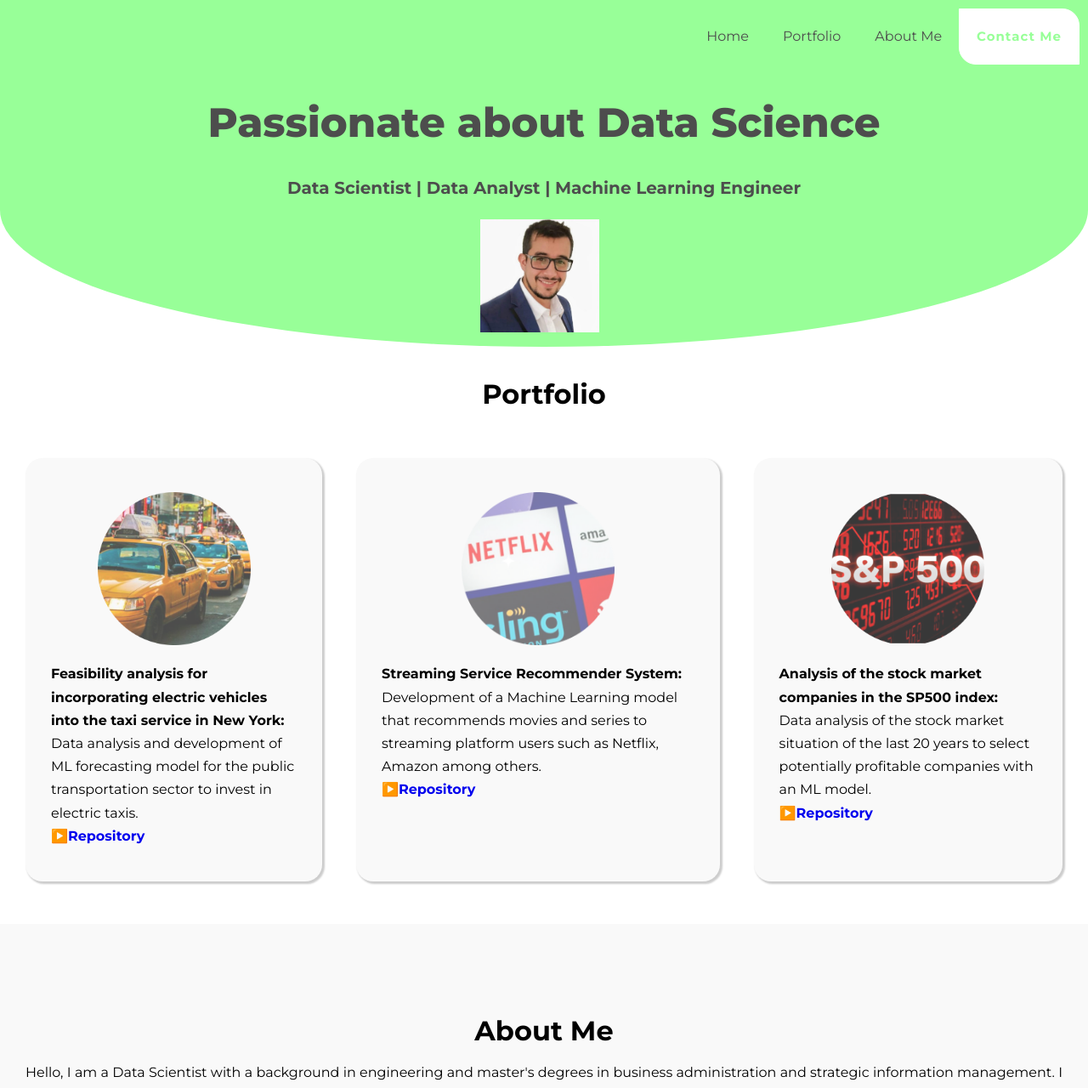
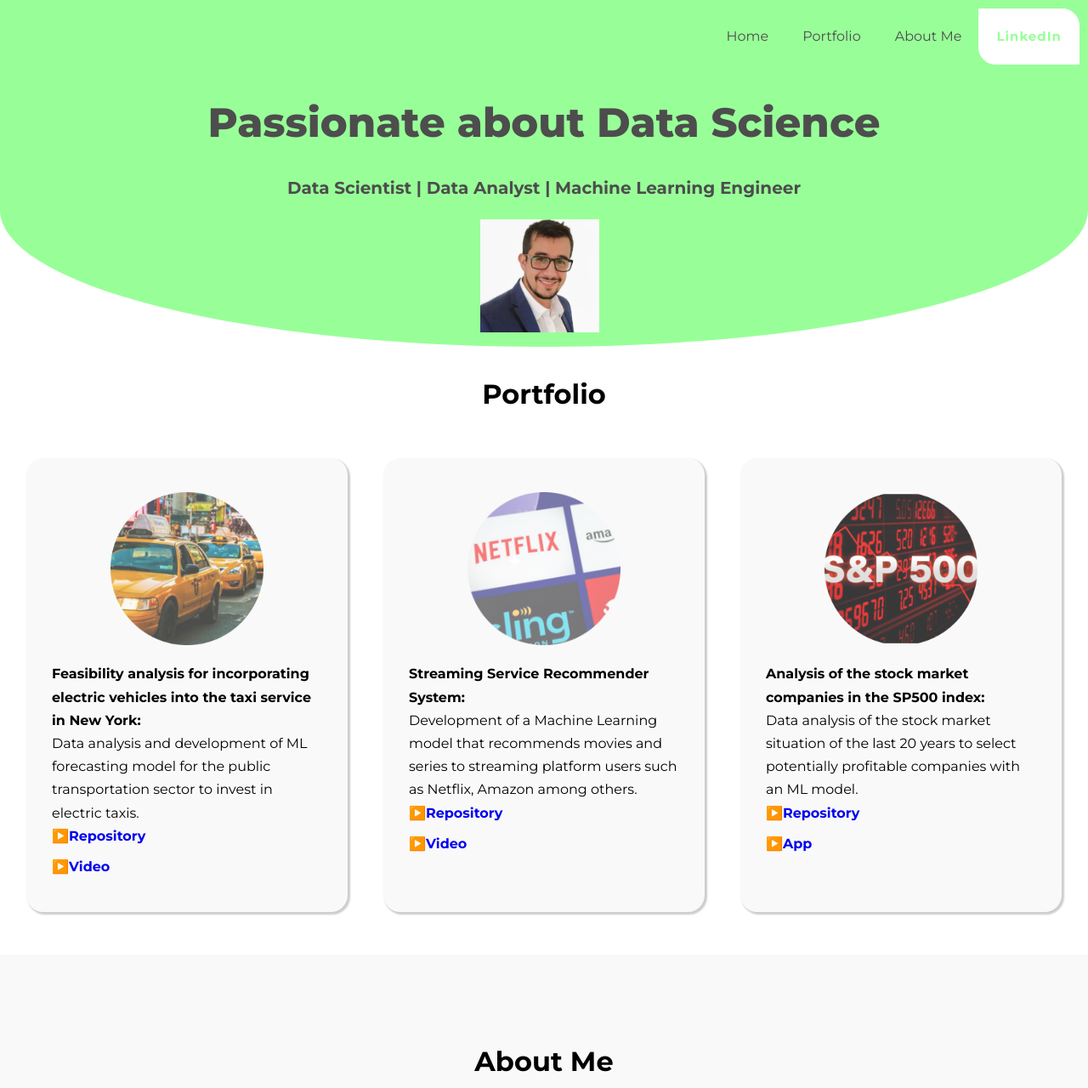
Before and after one commit to LucianoLarrea/portfolio, a plain HTML site: page index.html in a window 1280 px wide. Shown: the top 1280 px of the page at 85% size. Drawn offline with Linux system fonts and the light colour scheme.

Commit message:
HTML update

```diff
--- a/css/style.css
+++ b/css/style.css
@@ -15,7 +15,7 @@ a{text-decoration:none}
 
 /* Utility Classes */
 
-.container{margin:auto;max-width:1300px;overflow:auto;padding:0 10px}
+.container{margin:auto;max-width: 100vw;overflow:auto;padding:0 10px}
 .large{font-size:1.25rem}
 .display-1{font-size:3rem}
 .btn{display:inline-block;font-size:15px;padding:12px 23px;cursor:pointer;font-weight:bold;letter-spacing:1px}
@@ -42,24 +42,24 @@ form .form-control{width:100%;padding:7px 12px;font-size:1rem;line-height:1.5;co
 
 /* Portfolio */
 #Portfolio h2{text-align:center}
-#Portfolio .Portfolio-row{padding-top:30px;display:flex}
-#Portfolio .Portfolio-row-box{padding:30px;margin:20px;background:#F9F9F9;box-shadow:2px 2px 2px 1px rgba(0,0,0,0.2);border-radius:20px}
-#Portfolio .Portfolio-row-box img{height:200px;display:block;margin:0 auto;padding:10px}
+#Portfolio .Portfolio-row{padding-top:30px;display:flex;flex-wrap: wrap;justify-content: space-around}
+#Portfolio .Portfolio-row-box{padding:30px;margin:20px;background:#F9F9F9;box-shadow:2px 2px 2px 1px rgba(0,0,0,0.2);border-radius:20px;width:30%; box-sizing: border-box}
+#Portfolio .Portfolio-row-box img{height:200px;display:block;margin:0 auto;padding:10px;max-width: 100%}
 
 
 #About h2{text-align:center}
 #About p{text-align:justify}
 #About{padding:50px 0;background:#F9F9F9}
 #About .About-row{padding-top:30px;display:flex}
-#About .About-row-box{padding:20px}
+#About .About-row-box{padding:20px; width: auto}
 
 
 #contact{padding:60px 0}
 #contact .contact-box{background:#98FF98;padding:80px;margin:20px;color:#4d4d4d;border-top-right-radius:80px;border-bottom-left-radius:80px}
 #contact .contact-box h6,
 #contact .contact-box h2{color:#4d4d4d;text-align:center}
-#contact .contact-box form{padding-top:50px;width:60%;margin:0 auto}
-#contact .contact-box form button{width:100%;border-radius:20px;text-transform:uppercase}
+#contact .contact-box form{padding-top:50px;width:48%;margin:0 auto}
+#contact .contact-box form button{width:48%;border-radius:20px;text-transform:uppercase}
 
 
 #mainfooter{background:#98FF98;text-align:center;padding:30px}
--- a/index.html
+++ b/index.html
@@ -18,7 +18,7 @@
           <li><a href="#mainheader">Home</a></li>
           <li><a href="#Portfolio">Portfolio</a></li>
           <li><a href="#About">About Me</a></li>
-          <li><a class="contact-square btn btn-light" href="#contact">Contact Me</a></li>
+          <li><a class="contact-square btn btn-light" href="https://www.linkedin.com/in/takticflow/">LinkedIn</a></li>
         </ul>
       </div>
     </nav>
@@ -45,6 +45,7 @@
           <p><b>Feasibility analysis for incorporating electric vehicles into the taxi service in New York:</b>
             <br> Data analysis and development of ML forecasting model for the public transportation sector to invest in electric taxis. <br>
             ▶️<a href="https://github.com/francomyburg/Proyecto_grupal_DS" target="_blank"><b>Repository</b></a></p>
+            ▶️<a href="https://www.youtube.com/watch?v=ewDlLPiMFlo" target="_blank"><b>Video</b></a></p>
         </div>
 
         <!-- PROYECTO 2 -->
@@ -53,6 +54,8 @@
           <img src="img/movie.png"  alt="" /></a>
           <p><b>Streaming Service Recommender System:</b><br> Development of a Machine Learning model that recommends movies and series to streaming platform users such as Netflix, Amazon among others.<br>
           ▶️<a href="https://github.com/LucianoLarrea/PI_ML_OPS" target="_blank"><b>Repository</b></a></p>
+          ▶️<a href="https://youtu.be/L5ZxSU4dr7w" target="_blank"><b>Video</b></a></p>
+
         </div>
         <!-- PROYECTO 3 -->
         <div class="Portfolio-row-box">
@@ -61,6 +64,8 @@
           <p><b>Analysis of the stock market companies in the SP500 index: <br> </b>
             Data analysis of the stock market situation of the last 20 years to select potentially profitable companies with an ML model.<br>
           ▶️<a href="https://github.com/LucianoLarrea/PI2_DA"  target="_blank"><b>Repository </b></a></p>
+          ▶️<a href="https://lucianolarrea-pi2-da-main-ofqe0g.streamlit.app/"  target="_blank"><b>App </b></a></p>
+
         </div>
 
 
@@ -95,7 +100,7 @@
     </div>
   </section>
 
-  <section id="contact">
+  <!-- <section id="contact">
     <div class="container">
       <div class="contact-box">
         <h5>Get In Touch!</h5>
@@ -117,7 +122,7 @@
         </form>
       </div>
     </div>
-  </section>
+  </section> -->
 
   <section id="mainfooter">
     <div class="container">
```
